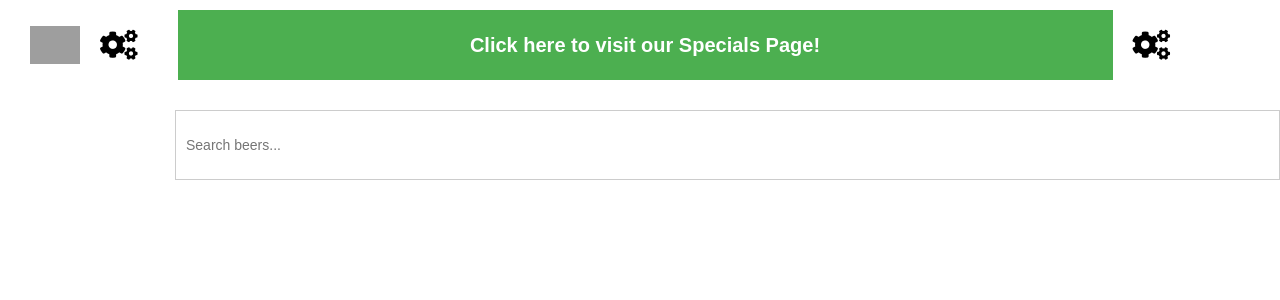
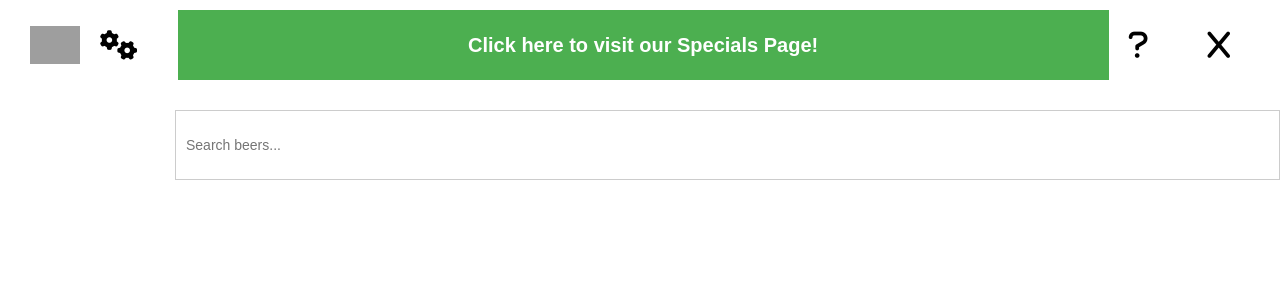
Before and after one commit to DavidMajomi/Beer-co, a PHP site: page /search.php in a window 1280 px wide. Shown: the top 300 px of the page. Run offline with PHP 8.4, Linux system fonts and the light colour scheme; grey boxes are pictures that could not be loaded.

Commit message:
Update search.php

```diff
--- a/search.php
+++ b/search.php
@@ -6,6 +6,7 @@
     <link rel="stylesheet" href="https://stackpath.bootstrapcdn.com/bootstrap/4.5.2/css/bootstrap.min.css">
     <link rel="stylesheet" href="https://maxcdn.bootstrapcdn.com/font-awesome/4.7.0/css/font-awesome.min.css">
     <link rel="stylesheet" href="https://cdnjs.cloudflare.com/ajax/libs/font-awesome/5.15.3/css/all.min.css">
+    <link href="https://cdnjs.cloudflare.com/ajax/libs/font-awesome/6.0.0-beta3/css/all.min.css" rel="stylesheet">
 
     <script src="https://code.jquery.com/jquery-3.5.1.min.js"></script>
     <script src="https://cdn.jsdelivr.net/npm/popper.js@1.16.1/dist/umd/popper.min.js"></script>
@@ -60,9 +61,8 @@
             text-overflow: ellipsis;
         }
 
-        /* Settings container */
         .settings-container {
-            margin-right: 20px;  /* Space from the right edge of the page */
+            margin-right: 20px;
         }
 
         /* Settings link styling */
@@ -71,6 +71,37 @@
             text-decoration: none;
             font-size: 30px;
             padding: 20px;
+        }
+
+        .help-container {
+            margin-right: 20px;  /* Space from the right edge */
+        }
+
+        /* Help link styling */
+        .help-link {
+            color: black;
+            text-decoration: none;
+            font-size: 30px;
+            padding: 20px;
+        }
+
+        /* Styling for the Close icon container (X) */
+        .close-container {
+            margin-right: 20px;  /* Space from the right edge */
+        }
+
+        /* Close link styling */
+        .close-link {
+            color: black;
+            text-decoration: none;
+            font-size: 30px;
+            padding: 20px;
+        }
+
+        /* Optional: Styling the icons when hovering */
+        .help-link:hover, .close-link:hover {
+            color: #4CAF50; /* Change color on hover */
+            text-decoration: underline;
         }
 
         /* Hover effect for the banner */
@@ -99,7 +130,7 @@
             padding: 5px 10px;
             border: 1px solid #CCCCCC;
             font-size: 14px;
-            width: 100%; /* Makes the input full-width within the search box */
+            width: 100%;
             box-sizing: border-box;
         }
 
@@ -169,16 +200,16 @@
             </div>
         </div>
 
-        <div class="settings-container">
-            <a href="settings.html" class="settings-link">
-                <i class="fas fa-cogs"></i>
+        <div class="help-container">
+            <a href="help.html" class="help-link">
+                <i class="fa-solid fa-question"></i>
             </a>
         </div>
 
-        <div class="settings-container">
-            <a href="settings.html" class="settings-link">
-                <i class="fa-solid fa-x"></i>
-            </a>
+        <div class="close-container">
+                <a href="close.html" class="close-link">
+                    <i class="fa-solid fa-x"></i>
+                </a>
         </div>
     </div>
 
```
